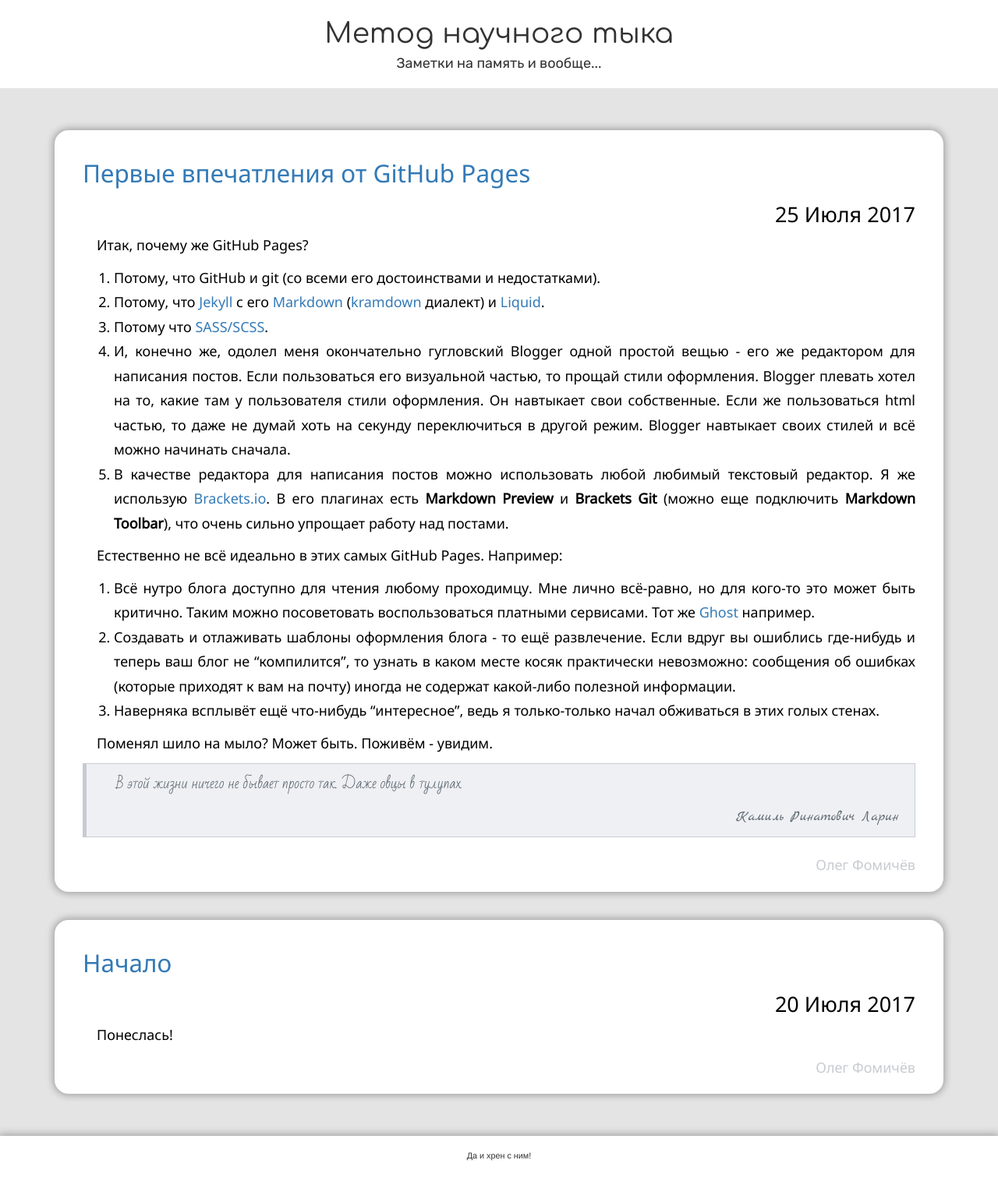
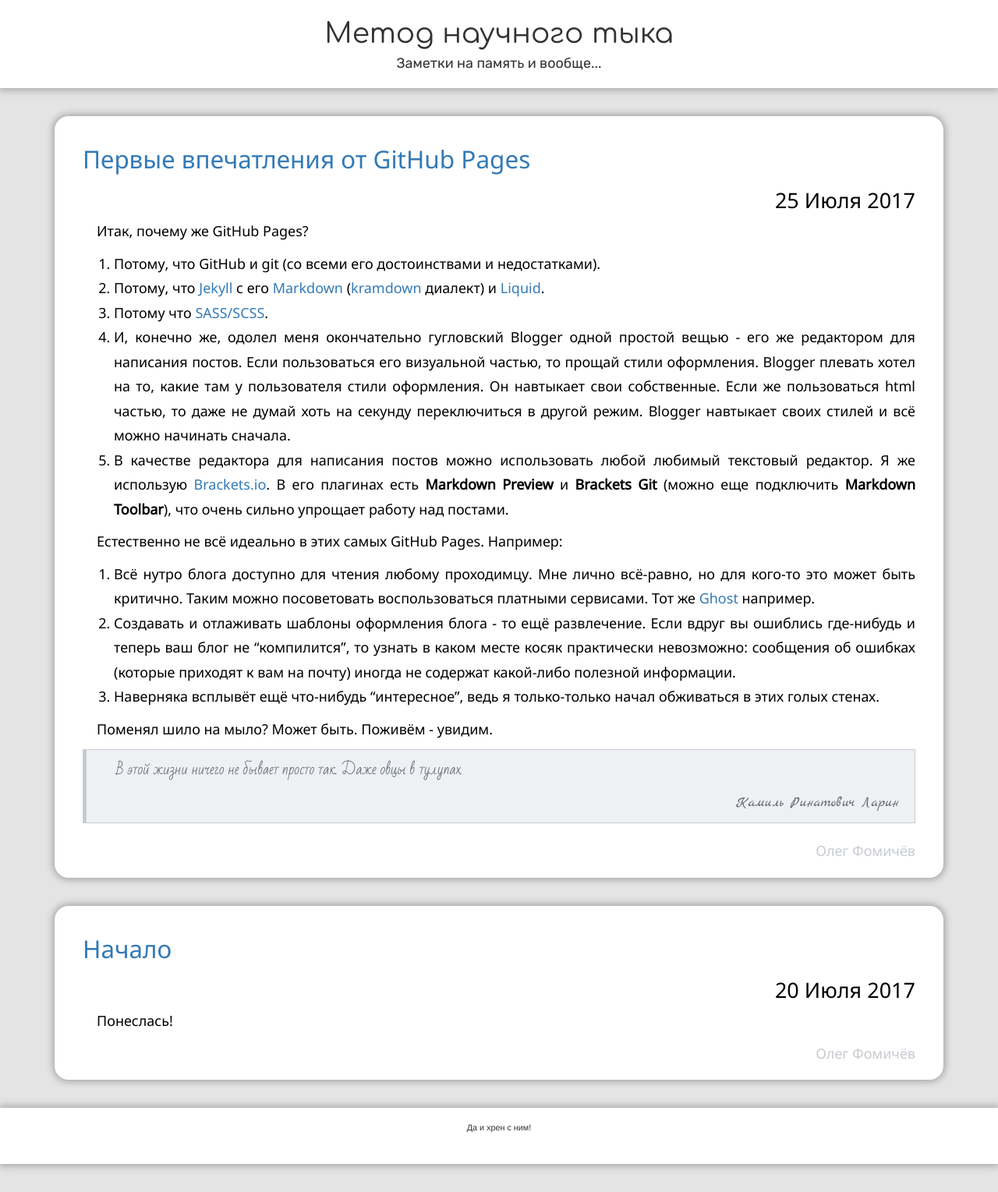
Before and after one commit to fomich0ff/fomich0ff.github.io, a Jekyll site: the page built from index.html, in a window 1280 px wide. Shown: the whole page at 78% size. Built offline with Jekyll 4.4.1, drawn with Linux system fonts in a browser that asks for light colours; nearby versions of some CDN libraries.

Commit message:
styles updated

```diff
--- a/_sass/base.scss
+++ b/_sass/base.scss
@@ -52,7 +52,7 @@
 
 body {
     font-size: $font-size;
-    padding-bottom: 5em;
+    padding-bottom: 4em;
     min-height: 100%;
     position: relative;
     text-align: justify;
--- a/_sass/header.scss
+++ b/_sass/header.scss
@@ -1,9 +1,8 @@
 header {
+    @extend %shadow-box;
+    border-radius: 0px;
     background-color: $regular-background-color;
-
-    margin-bottom: 1em;
     padding-bottom: 1em;
-
     #site-title {
         text-align: center;
         @include respond-to(phones) {
```
